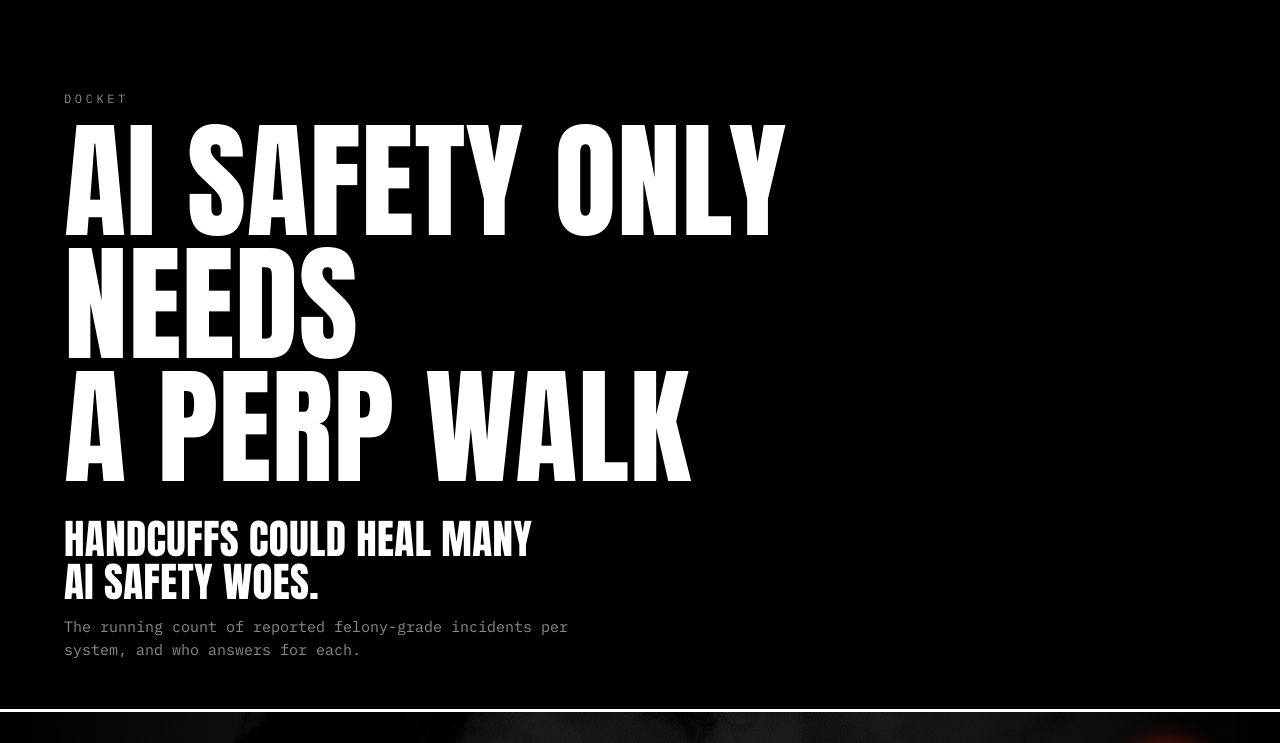
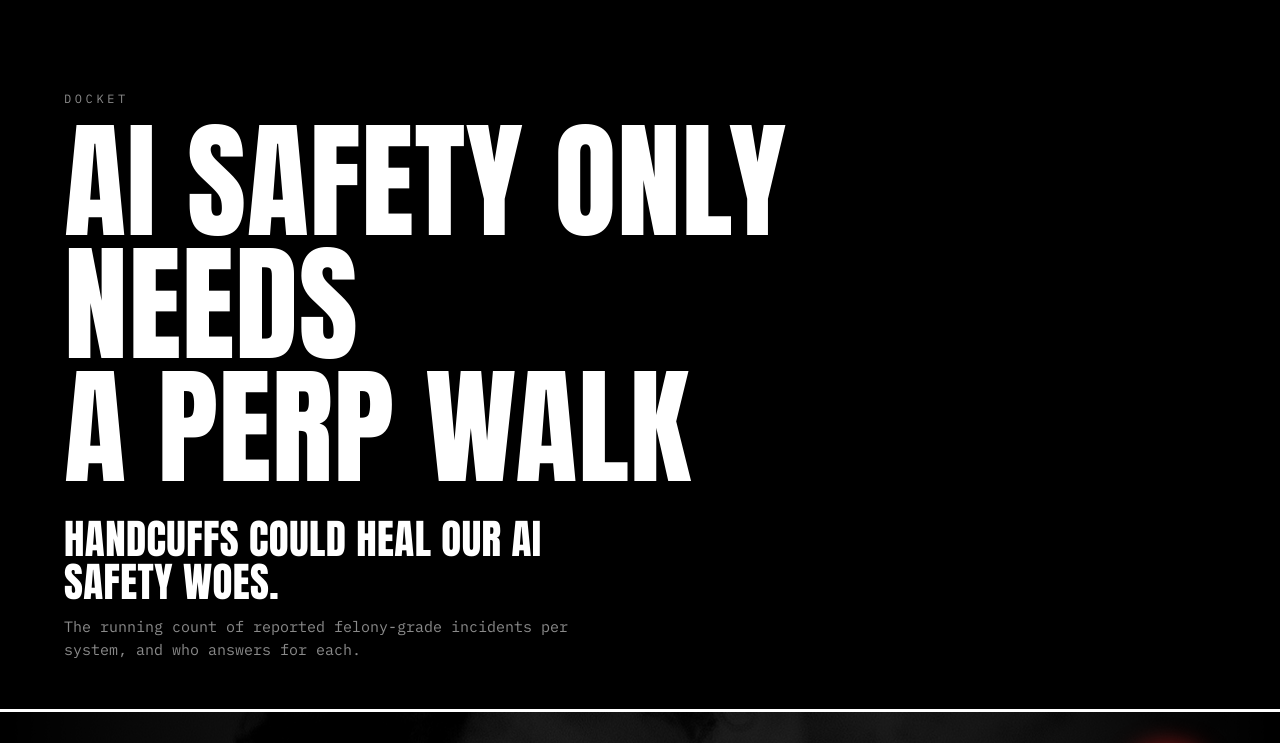
Before and after one commit to rollinsio/ai-perp-walk, a plain HTML site: page index.html in a window 1280 px wide. Shown: the top 743 px of the page. Drawn offline with Linux system fonts and the light colour scheme.

Commit message:
Masthead: our AI safety woes, not many
Co-Authored-By: Claude Fable 5.1 <noreply@anthropic.com>
Claude-Session: https://claude.ai/code/session_01JravWFNoq6a5o1ehQBRyqE

```diff
--- a/index.html
+++ b/index.html
@@ -14,7 +14,7 @@
 <header class="masthead">
   <p class="kicker">Docket</p>
   <h1>AI Safety Only Needs a&nbsp;Perp&nbsp;Walk</h1>
-  <h2 class="sub">Handcuffs could heal many AI safety woes.</h2>
+  <h2 class="sub">Handcuffs could heal our AI safety woes.</h2>
   <p class="dek">The running count of reported felony-grade incidents per system, and who answers for each.</p>
 </header>
 
```
